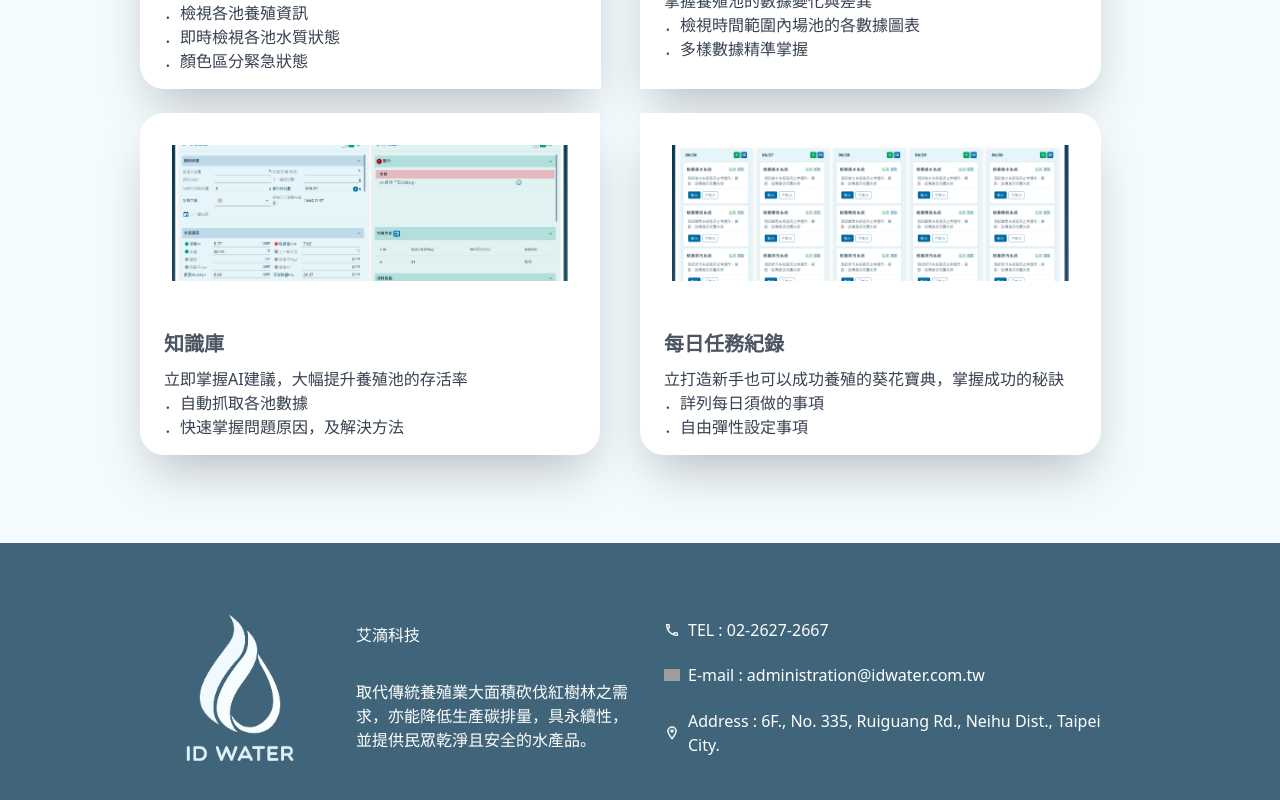
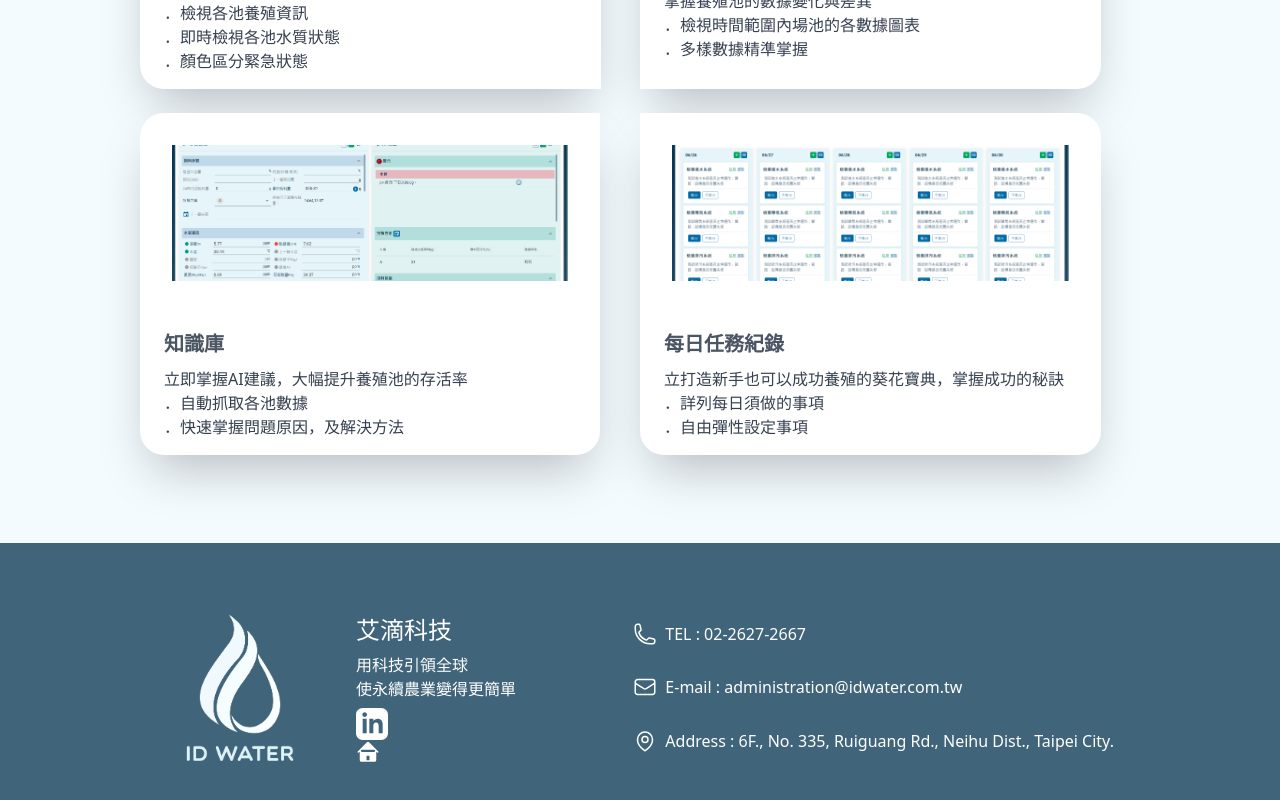
Before and after one commit to IDWaterTech/idw-intro, a Next.js app: page / in a window 1280 px wide. Shown: the part 2017-2817 px from the top of the page. Built offline with nearby package versions, Linux system fonts and the light colour scheme; grey boxes are pictures that could not be loaded.

Commit message:
調整footer

```diff
--- a/src/styles/footer.module.scss
+++ b/src/styles/footer.module.scss
@@ -8,7 +8,7 @@
   }
 }
 .description {
-  width: 30%;
+  width: 25%;
 }
 .info {
   width: 50%;
@@ -17,6 +17,9 @@
     align-items: center;
     span {
       margin-left: 8px;
+    };
     }
-  }
 }
+.title{
+  font: 1.5em sans-serif;
+}
--- a/src/templates/Footer.tsx
+++ b/src/templates/Footer.tsx
@@ -14,22 +14,111 @@ const Footer = () => (
         <div className={styles.description}>
           <div className={styles.title}>艾滴科技</div>
           <div className={styles.subtitle}>
-            取代傳統養殖業大面積砍伐紅樹林之需求，亦能降低生產碳排量，具永續性，並提供民眾乾淨且安全的水產品。
+            用科技引領全球
+            <br />
+            使永續農業變得更簡單
+          </div>
+          <div>
+            <a
+              href="https://www.linkedin.com/company/id-water-tech"
+              target="_blank"
+              rel="noopener noreferrer"
+            >
+              <svg
+                xmlns="http://www.w3.org/2000/svg"
+                width="32"
+                height="32"
+                viewBox="0 0 24 24"
+                fill="white"
+              >
+                <path d="M19 0h-14c-2.761 0-5 2.239-5 5v14c0 2.761 2.239 5 5 5h14c2.762 0 5-2.239 5-5v-14c0-2.761-2.238-5-5-5zm-11 19h-3v-11h3v11zm-1.5-12.268c-.966 0-1.75-.79-1.75-1.764s.784-1.764 1.75-1.764 1.75.79 1.75 1.764-.783 1.764-1.75 1.764zm13.5 12.268h-3v-5.604c0-3.368-4-3.113-4 0v5.604h-3v-11h3v1.765c1.396-2.586 7-2.777 7 2.476v6.759z" />
+              </svg>
+            </a>
+            <a
+              href="https://www.linkedin.com/company/id-water-tech"
+              target="_blank"
+              rel="noopener noreferrer"
+            >
+              <svg
+                xmlns="http://www.w3.org/2000/svg"
+                fill="white"
+                viewBox="0 0 24 24"
+                strokeWidth={1.5}
+                stroke="currentColor"
+                className="size-6"
+              >
+                <path
+                  strokeLinecap="round"
+                  strokeLinejoin="round"
+                  d="m2.25 12 8.954-8.955c.44-.439 1.152-.439 1.591 0L21.75 12M4.5 9.75v10.125c0 .621.504 1.125 1.125 1.125H9.75v-4.875c0-.621.504-1.125 1.125-1.125h2.25c.621 0 1.125.504 1.125 1.125V21h4.125c.621 0 1.125-.504 1.125-1.125V9.75M8.25 21h8.25"
+                />
+              </svg>
+            </a>
           </div>
         </div>
         <div className={styles.info}>
           <div className={styles.item}>
-            <img src="/assets/images/phone-outline.png" width={16}></img>
+            <svg
+              xmlns="http://www.w3.org/2000/svg"
+              fill="none"
+              viewBox="0 0 24 24"
+              strokeWidth={1.5}
+              stroke="currentColor"
+              className="size-6"
+            >
+              <path
+                strokeLinecap="round"
+                strokeLinejoin="round"
+                d="M2.25 6.75c0 8.284 6.716 15 15 15h2.25a2.25 2.25 0 0 0 2.25-2.25v-1.372c0-.516-.351-.966-.852-1.091l-4.423-1.106c-.44-.11-.902.055-1.173.417l-.97 1.293c-.282.376-.769.542-1.21.38a12.035 12.035 0 0 1-7.143-7.143c-.162-.441.004-.928.38-1.21l1.293-.97c.363-.271.527-.734.417-1.173L6.963 3.102a1.125 1.125 0 0 0-1.091-.852H4.5A2.25 2.25 0 0 0 2.25 4.5v2.25Z"
+              />
+            </svg>
+
+            {/* <img src="/assets/images/phone-outline.png" width={16}></img> */}
             <span>TEL : 02-2627-2667</span>
           </div>
           <div className={styles.item}>
-            <img src="/assets/images/email-outline.png" width={16}></img>
+            <svg
+              xmlns="http://www.w3.org/2000/svg"
+              fill="none"
+              viewBox="0 0 24 24"
+              strokeWidth={1.5}
+              stroke="currentColor"
+              className="size-6"
+            >
+              <path
+                strokeLinecap="round"
+                strokeLinejoin="round"
+                d="M21.75 6.75v10.5a2.25 2.25 0 0 1-2.25 2.25h-15a2.25 2.25 0 0 1-2.25-2.25V6.75m19.5 0A2.25 2.25 0 0 0 19.5 4.5h-15a2.25 2.25 0 0 0-2.25 2.25m19.5 0v.243a2.25 2.25 0 0 1-1.07 1.916l-7.5 4.615a2.25 2.25 0 0 1-2.36 0L3.32 8.91a2.25 2.25 0 0 1-1.07-1.916V6.75"
+              />
+            </svg>
+
+            {/* <img src="/assets/images/email-outline.png" width={16}></img> */}
             <span>E-mail : administration@idwater.com.tw</span>
           </div>
           <div className={styles.item}>
-            <img src="/assets/images/map-marker-outline.png" width={16}></img>
+            <svg
+              xmlns="http://www.w3.org/2000/svg"
+              fill="none"
+              viewBox="0 0 24 24"
+              strokeWidth={1.5}
+              stroke="currentColor"
+              className="size-6"
+            >
+              <path
+                strokeLinecap="round"
+                strokeLinejoin="round"
+                d="M15 10.5a3 3 0 1 1-6 0 3 3 0 0 1 6 0Z"
+              />
+              <path
+                strokeLinecap="round"
+                strokeLinejoin="round"
+                d="M19.5 10.5c0 7.142-7.5 11.25-7.5 11.25S4.5 17.642 4.5 10.5a7.5 7.5 0 1 1 15 0Z"
+              />
+            </svg>
+
+            {/* <img src="/assets/images/map-marker-outline.png" width={16}></img> */}
             <span>
-              Address : 6F., No. 335, Ruiguang Rd., Neihu Dist., Taipei City.
+              {`Address : 6F., No. 335, Ruiguang Rd., Neihu Dist., Taipei City.`}
             </span>
           </div>
         </div>
```
